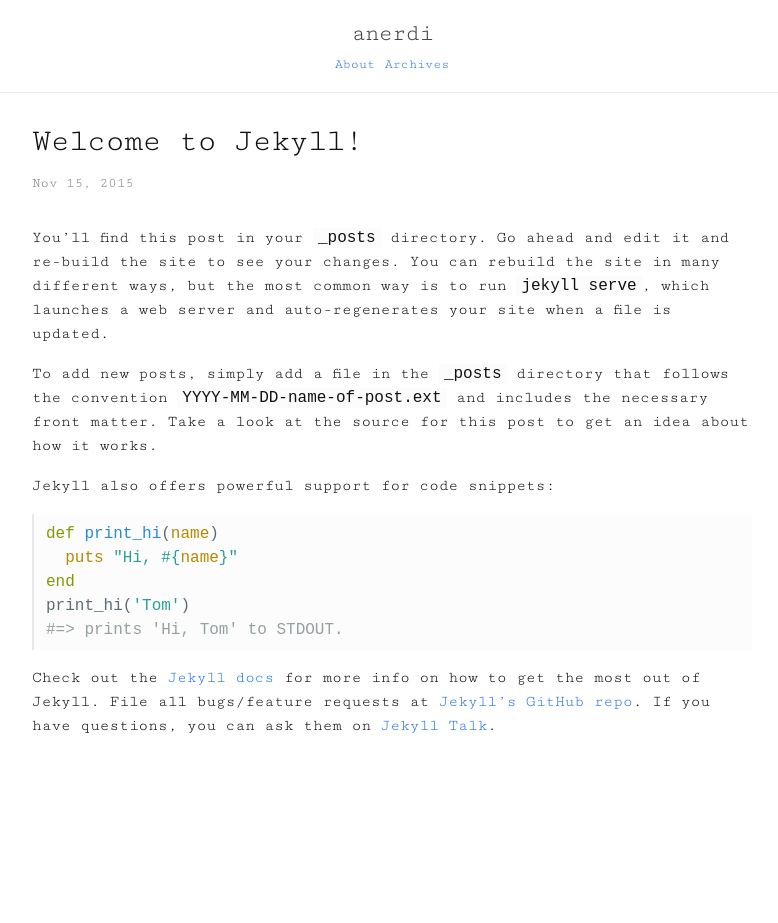
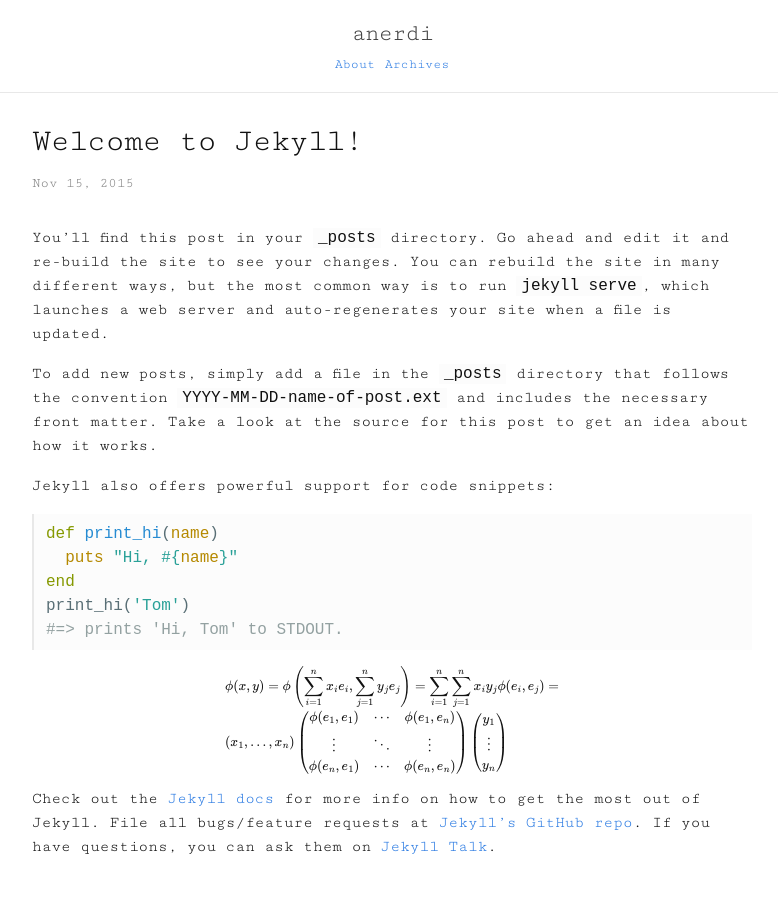
Before and after one commit to syaning/slim, a Jekyll site: the page built from _posts/2015-11-15-welcome-to-jekyll.md, in a window 1280 px wide. Shown: the whole page, without its empty margins (248-1026 px from the left). Built offline with Jekyll 4.4.1, drawn with Linux system fonts in a browser that asks for light colours; formulas are drawn with MathJax 3; before the commit the page ends 900 px from its top, so only the background shows below that.

```diff
--- a/_config.yml
+++ b/_config.yml
@@ -4,6 +4,7 @@ baseurl: ""
 url: "http://anerdi.ca"
 
 # Build settings
+markdown: kramdown
 kramdown:
   input: GFM
   hard_wrap: false
--- a/_includes/head.html
+++ b/_includes/head.html
@@ -1,4 +1,3 @@
-<head>
 <meta charset="utf-8">
 <meta http-equiv="X-UA-Compatible" content="IE=edge">
 <meta name="viewport" content="width=device-width, initial-scale=1">
@@ -6,5 +5,4 @@
 <link rel="stylesheet" href="{{ "/css/main.css" | prepend: site.baseurl }}">
 <link rel="canonical" href="{{ page.url | replace:'index.html','' | prepend: site.baseurl | prepend: site.url }}">
 <link rel="alternate" type="application/rss+xml" title="{{ site.title }}" href="{{ "/feed.xml" | prepend: site.baseurl | prepend: site.url }}">
-  <link rel="shortcut icon" type="image/png" href="images/fav.png">
-</head>
+<link href='{{ site.url }}/images/fav.png' rel='shortcut icon'>
--- a/_layouts/page.html
+++ b/_layouts/page.html
@@ -1,6 +1,9 @@
 ---
 layout: default
 ---
+<script type="text/javascript"
+    src="http://cdn.mathjax.org/mathjax/latest/MathJax.js?config=TeX-AMS-MML_HTMLorMML">
+</script>
 <article class="post">
   <header class="post-header">
     <h1 class="post-title">{{ page.title }}</h1>
--- a/_layouts/post.html
+++ b/_layouts/post.html
@@ -1,6 +1,9 @@
 ---
 layout: default
 ---
+<script type="text/javascript"
+    src="http://cdn.mathjax.org/mathjax/latest/MathJax.js?config=TeX-AMS-MML_HTMLorMML">
+</script>
 <article class="post" itemscope itemtype="http://schema.org/BlogPosting">
   <header class="post-header">
     <h1 class="post-title" itemprop="name headline">{{ page.title }}</h1>
--- a/_posts/2015-11-15-welcome-to-jekyll.md
+++ b/_posts/2015-11-15-welcome-to-jekyll.md
@@ -17,6 +17,24 @@ print_hi('Tom')
 #=> prints 'Hi, Tom' to STDOUT.
 {% endhighlight %}
 
+$$
+\begin{align*}
+  & \phi(x,y) = \phi \left(\sum_{i=1}^n x_ie_i, \sum_{j=1}^n y_je_j \right)
+  = \sum_{i=1}^n \sum_{j=1}^n x_i y_j \phi(e_i, e_j) = \\
+  & (x_1, \ldots, x_n) \left( \begin{array}{ccc}
+      \phi(e_1, e_1) & \cdots & \phi(e_1, e_n) \\
+      \vdots & \ddots & \vdots \\
+      \phi(e_n, e_1) & \cdots & \phi(e_n, e_n)
+    \end{array} \right)
+  \left( \begin{array}{c}
+      y_1 \\
+      \vdots \\
+      y_n
+    \end{array} \right)
+\end{align*}
+$$
+
+
 Check out the [Jekyll docs][jekyll-docs] for more info on how to get the most out of Jekyll. File all bugs/feature requests at [Jekyll’s GitHub repo][jekyll-gh]. If you have questions, you can ask them on [Jekyll Talk][jekyll-talk].
 
 [jekyll-docs]: http://jekyllrb.com/docs/home
```
Also changed, not shown: images/favicon.png (renamed from images/fav.png). Lines whose indentation alone changed are shown as unchanged.
